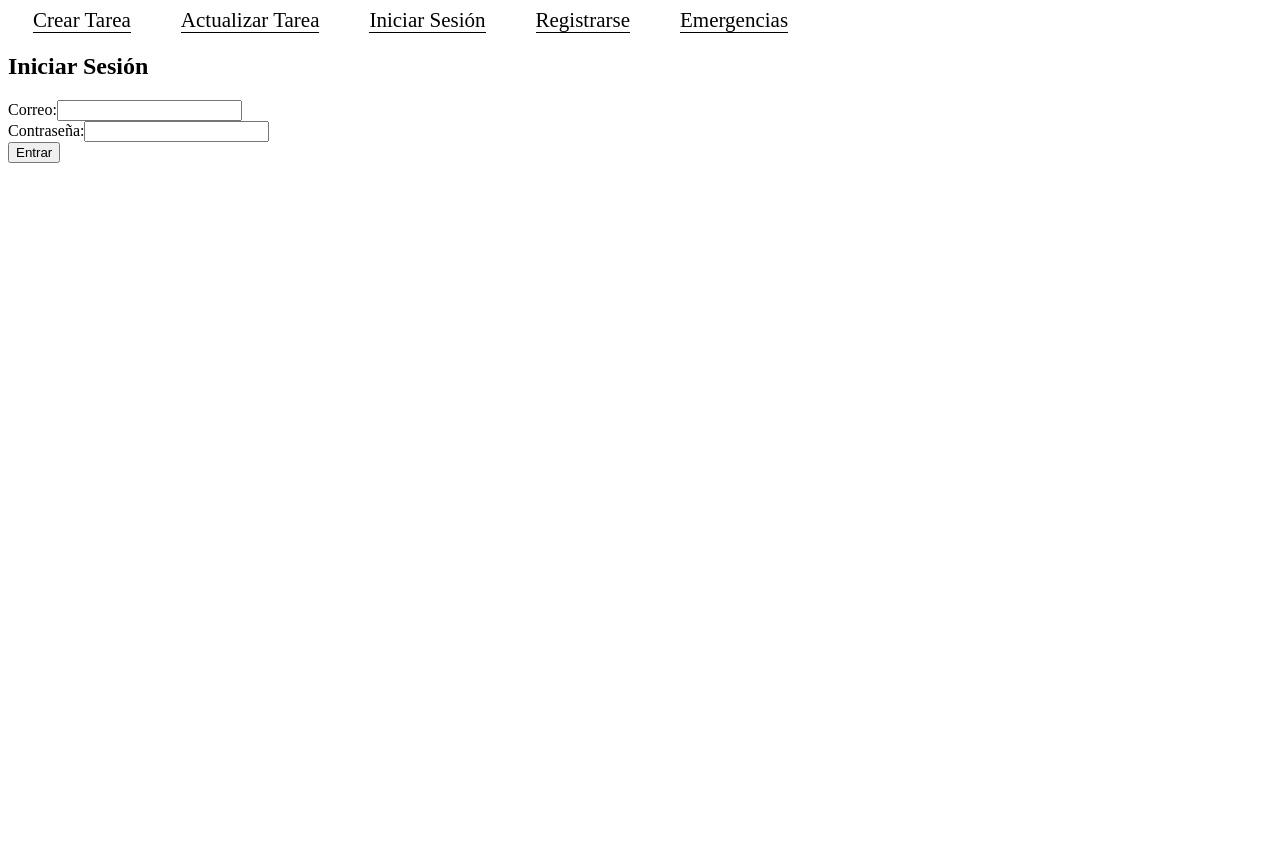
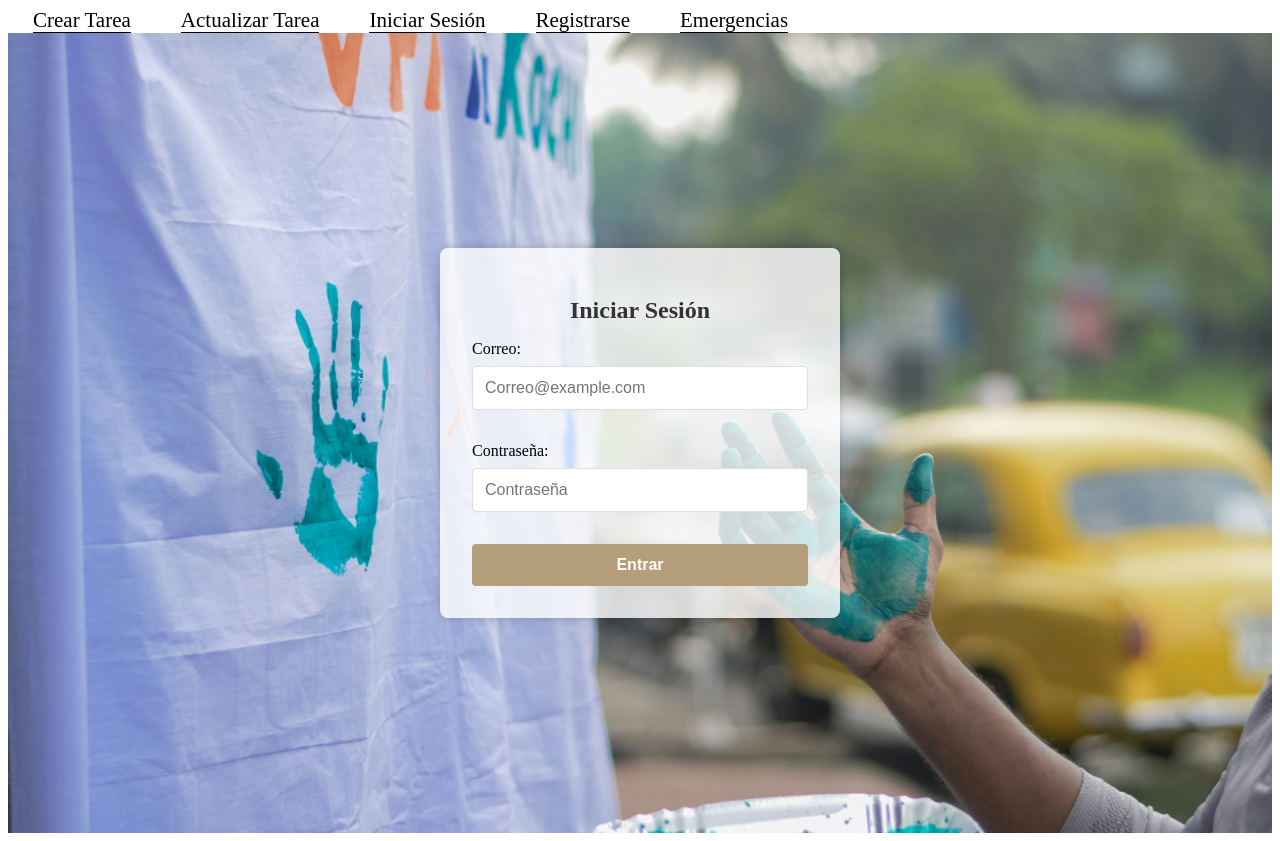
Before and after one commit to Issipisi/Lab2_TBD, a Vue app: page /login in a window 1280 px wide. Before the commit the page ends 800 px from the top, so only its background shows below. Built offline with nearby package versions, Linux system fonts and the light colour scheme.

Commit message:
Update login.vue

```diff
--- a/src/views/login.vue
+++ b/src/views/login.vue
@@ -1,18 +1,18 @@
 <template>
-  <div>
-    <h2>Iniciar Sesión</h2>
-    <form @submit.prevent="login">
-      <div>
-        <label for="correo">Correo:</label>
-        <input type="email" v-model="correo" required />
+  <div class="login-container">
+    <div class="login-form">
+      <h1>Iniciar Sesión</h1>
+      <div class="form-group">
+        <label for="correo" class="form-label">Correo:</label>
+        <input type="email" v-model="correo" required placeholder="Correo@example.com" class="form-input" id="correo" />
       </div>
-      <div>
-        <label for="contrasena">Contraseña:</label>
-        <input type="password" v-model="contrasena" required />
+      <div class="form-group">
+        <label for="contrasena" class="form-label">Contraseña:</label>
+        <input type="password" v-model="contrasena" required placeholder="Contraseña" class="form-input" id="contrasena" />
       </div>
-      <button type="submit">Entrar</button>
-    </form>
-    <p v-if="error">{{ error }}</p>
+      <button @click="login" class="login-button">Entrar</button>
+      <p v-if="error" class="error-message">{{ error }}</p>
+    </div>
   </div>
 </template>
 
@@ -30,7 +30,6 @@ export default {
       try {
         // Haciendo la solicitud de autenticación usando fetch
         const response = await fetch('http://localhost:8080/login', {
-
           method: 'POST',
           headers: {
             'Content-Type': 'application/json'
@@ -54,3 +53,80 @@ export default {
   }
 };
 </script>
+
+<style scoped>
+.login-container {
+  display: flex;
+  justify-content: center;
+  align-items: center;
+  height: 100vh;
+  background: url('@/assets/imagen4.jpg') center/cover no-repeat;
+}
+
+.login-form {
+  padding: 2em;
+  background: rgba(255, 255, 255, 0.8);
+  border-radius: 8px;
+  box-shadow: 0 0 10px rgba(0, 0, 0, 0.2);
+  width: 100%;
+  max-width: 400px;
+  box-sizing: border-box;
+  text-align: center;
+}
+
+.form-group {
+  margin-bottom: 1em;
+}
+
+.form-label {
+  display: block;
+  text-align: left;
+  margin-bottom: 0.5em;
+  font-size: 16px; /* Tamaño de letra ajustado para coincidir con la vista de registro */
+}
+
+.form-input {
+  width: 100%;
+  padding: 0.75em;
+  border: 1px solid #ddd;
+  border-radius: 4px;
+  box-sizing: border-box;
+  margin-bottom: 1em;
+  transition: border-color 0.3s;
+  font-size: 16px; /* Tamaño de letra ajustado para coincidir con la vista de registro */
+}
+
+.form-input:focus {
+  border-color: #b59f7b;
+  outline: none;
+}
+
+.login-button {
+  width: 100%;
+  padding: 0.75em;
+  border: none;
+  border-radius: 4px;
+  background-color: #b59f7b;
+  color: white;
+  font-weight: bold;
+  cursor: pointer;
+  transition: background-color 0.3s;
+  font-size: 16px; /* Tamaño de letra ajustado para coincidir con la vista de registro */
+}
+
+.login-button:hover {
+  background-color: #9c8468;
+}
+
+h1 {
+  text-align: center;
+  color: #333;
+  font-size: 24px; /* Tamaño de letra ajustado para coincidir con la vista de registro */
+}
+
+.error-message {
+  color: red;
+  margin-top: 1em;
+  font-size: 14px; /* Tamaño de letra ajustado para coincidir con la vista de registro */
+}
+</style>
```
